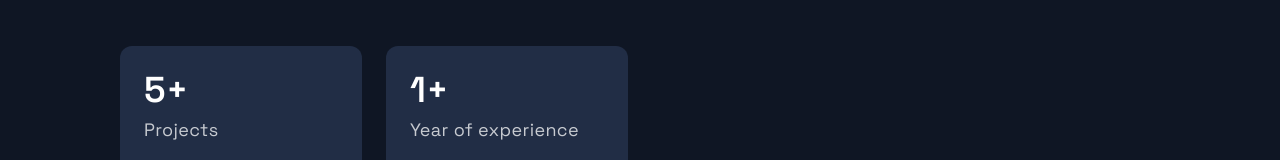
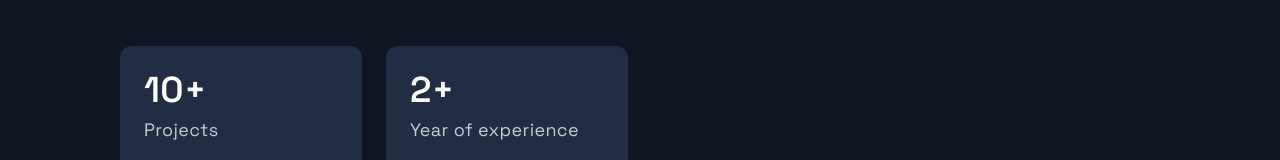
Before and after one commit to TalhaBhutto/NextPortfolio, a Next.js app in the folder my_portfolio/: page / in a window 1280 px wide. Shown: the part 3315-3475 px from the top of the page. Built offline with nearby package versions, Linux system fonts and the light colour scheme.

Commit message:
Update Acomplishments.js

```diff
--- a/my_portfolio/components/Acomplishments/Acomplishments.js
+++ b/my_portfolio/components/Acomplishments/Acomplishments.js
@@ -8,8 +8,8 @@ import {
 import { Box, Boxes, BoxNum, BoxText } from "./AcomplishmentsStyles";
 
 const data = [
-  { number: 5, text: "Projects" },
-  { number: 1, text: "Year of experience" },
+  { number: 10, text: "Projects" },
+  { number: 2, text: "Year of experience" },
 ];
 
 function Acomplishments() {
```
